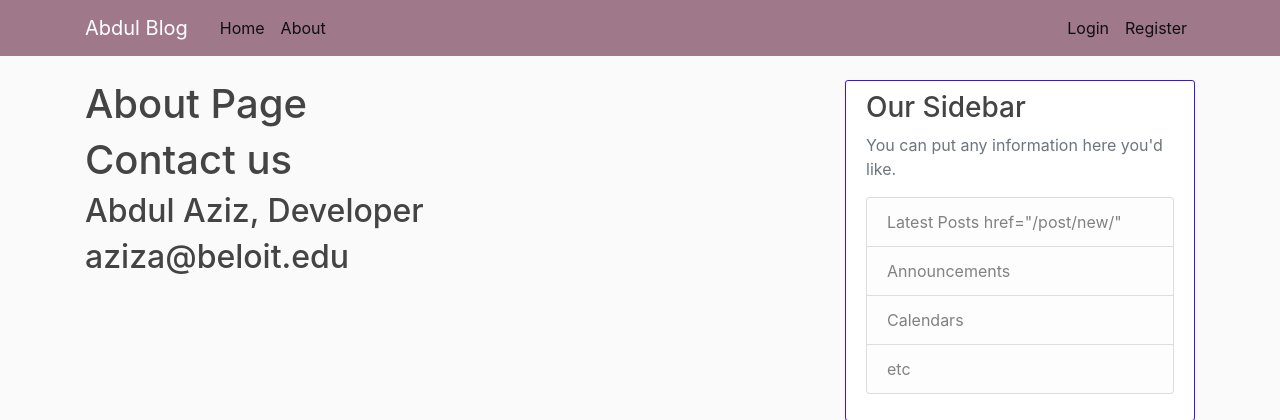
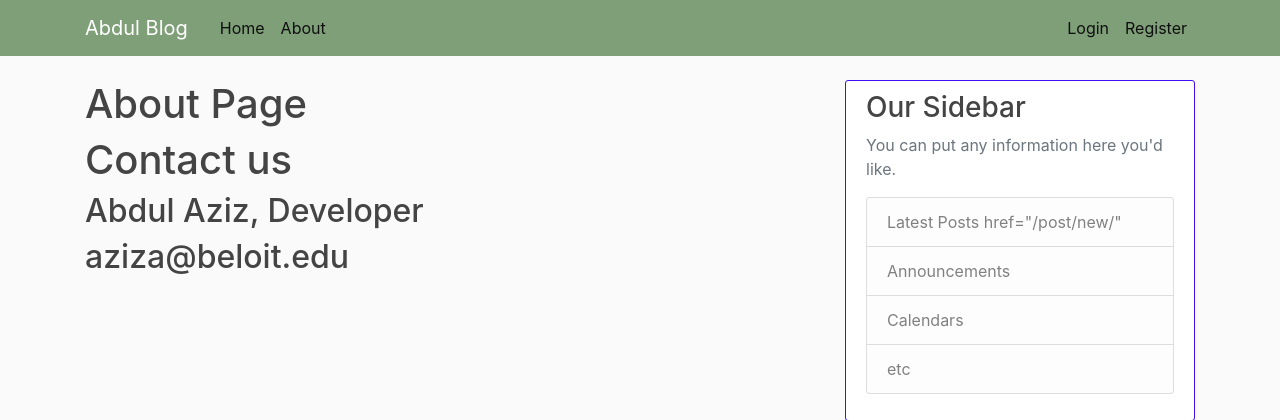
Before and after one commit to aziz16034/blog, a Django app: page /about/ in a window 1280 px wide. Shown: the top 420 px of the page. Run offline with Django 3.2, Linux system fonts and the light colour scheme; some libraries are stand-ins or nearby versions.

Commit message:
Updated009

```diff
--- a/blog/static/blog/main.css
+++ b/blog/static/blog/main.css
@@ -13,7 +13,7 @@
 }
 
 .bg-steel {
-  background-color: #9f788a;
+  background-color: #7f9f78;
 }
 
 .site-header .navbar-nav .nav-link {
```
